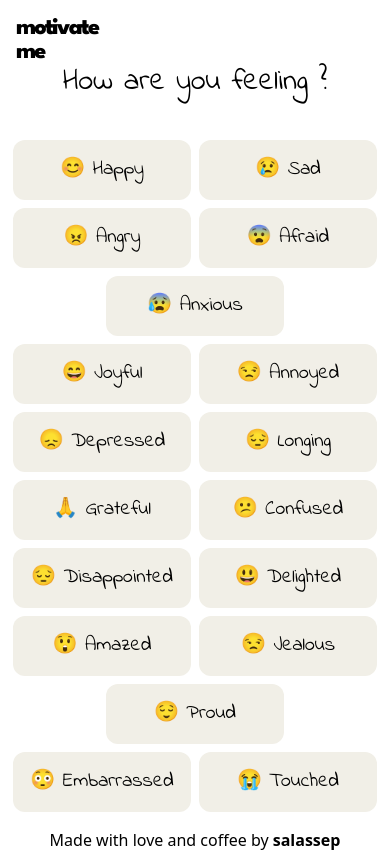
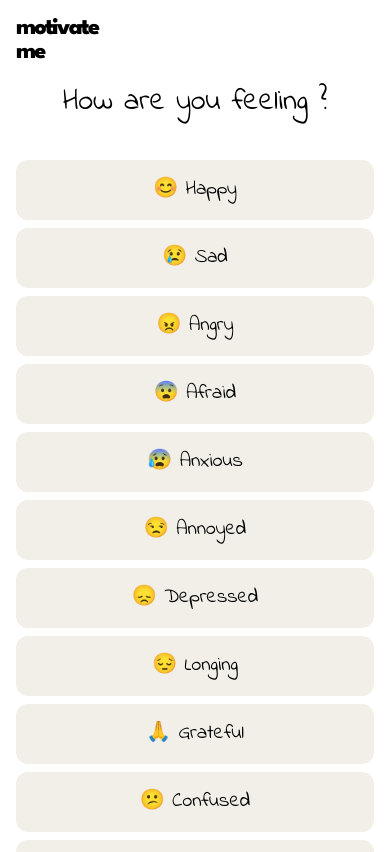
Before and after one commit to salassep/motivate-me, a React (Vite) app: page / in a window 390 px wide. Shown: the top 852 px of the page. Built offline with nearby package versions, Linux system fonts and the light colour scheme; no server answers.

Commit message:
add emotion responsive

```diff
--- a/src/components/Emotion.tsx
+++ b/src/components/Emotion.tsx
@@ -2,7 +2,7 @@ export default function Emotion({ name, handleClick }: { name: string, handleCli
   return (
     <button
       onClick={handleClick}
-      className="text-xl bg-primary w-max p-4 rounded-xl cursor-pointer hover:bg-primary-dark min-w-[178px]"
+      className="text-xl bg-primary p-4 rounded-xl cursor-pointer hover:bg-primary-dark w-full min-[392px]:w-[178px]"
     >
       {name}
     </button>
--- a/src/layouts/main.tsx
+++ b/src/layouts/main.tsx
@@ -2,12 +2,13 @@ import Emotion from "../components/Emotion";
 import Motivation from "../components/Motivation";
 import Action from "../components/Action";
 import { getMotivation, changeMotivation } from "../services/gemini-services";
-import { useRef, useState } from "react";
+import { useEffect, useRef, useState } from "react";
 import { toPng } from "html-to-image";
 
 export default function Main() {
   const [motivation, setMotivation] = useState<string | null>(null);
   const [loading, setLoading] = useState<boolean>(false);
+  const [maxGroupSize, setMaxGroupSize] = useState<number>(6);
   const elementRef = useRef(null);
 
   const handleChangeEmotion = async (emotion: string) => {
@@ -62,11 +63,28 @@ export default function Main() {
     '😭 Touched'
   ];
 
+  useEffect(() => {
+    const handleResize = () => {
+      if (window.innerWidth > 1140){
+        setMaxGroupSize(6);
+      } else if (window.innerWidth > 960 && window.innerWidth <= 1140) {
+        setMaxGroupSize(5);
+      } else if (window.innerWidth > 768 && window.innerWidth <= 960) {
+        setMaxGroupSize(4);
+      } else if (window.innerWidth > 582 && window.innerWidth <= 768) {
+        setMaxGroupSize(3);
+      } else {
+        setMaxGroupSize(2);
+      }
+    }
+    window.addEventListener('resize', handleResize);
+    return () => window.removeEventListener('resize', handleResize);
+  });
+
   const groupedEmotions = [];
-  let groupSize = 7;
 
-  for (let i = 0; i < emotions.length; i += groupSize) {
-    groupSize = groupedEmotions.length % 2 === 0 ? 5 : 6;
+  for (let i = 0; i < emotions.length; i += maxGroupSize) {
+    const groupSize:number = groupedEmotions.length % 2 === 0 ? maxGroupSize - 1 : maxGroupSize;
     groupedEmotions.push(emotions.slice(i, i + groupSize));
   }
 
@@ -79,7 +97,7 @@ export default function Main() {
   }
 
   return (
-    <main className="grow flex flex-col justify-center max-w-[1300px] mx-auto">
+    <main className="grow flex flex-col justify-center max-w-[1300px] mx-auto px-4 my-5">
       {
         motivation === null
         ? <>
```
